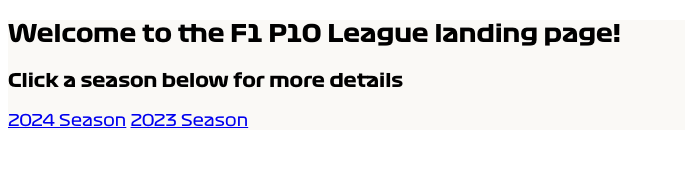
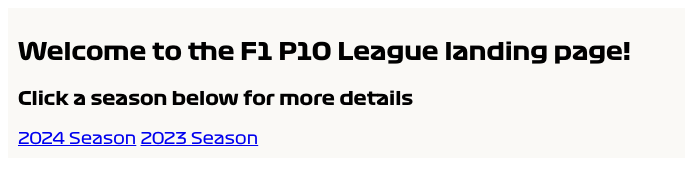
Before and after one commit to mechineer93/F1-P10, a plain HTML site: page LandingPage.html in a window 1280 px wide. Shown: the whole page, without its empty margins (0-685 px from the left). Drawn offline with Linux system fonts and the light colour scheme.

Commit message:
Update LandingPage.html

```diff
--- a/LandingPage.html
+++ b/LandingPage.html
@@ -27,7 +27,8 @@
 }
 .mainf1 {
   font-family: "F1_font";
-  background-color: #faf9f6
+  background-color: #faf9f6;
+  padding: 10px;
 }
 </style>
 </head>
```
